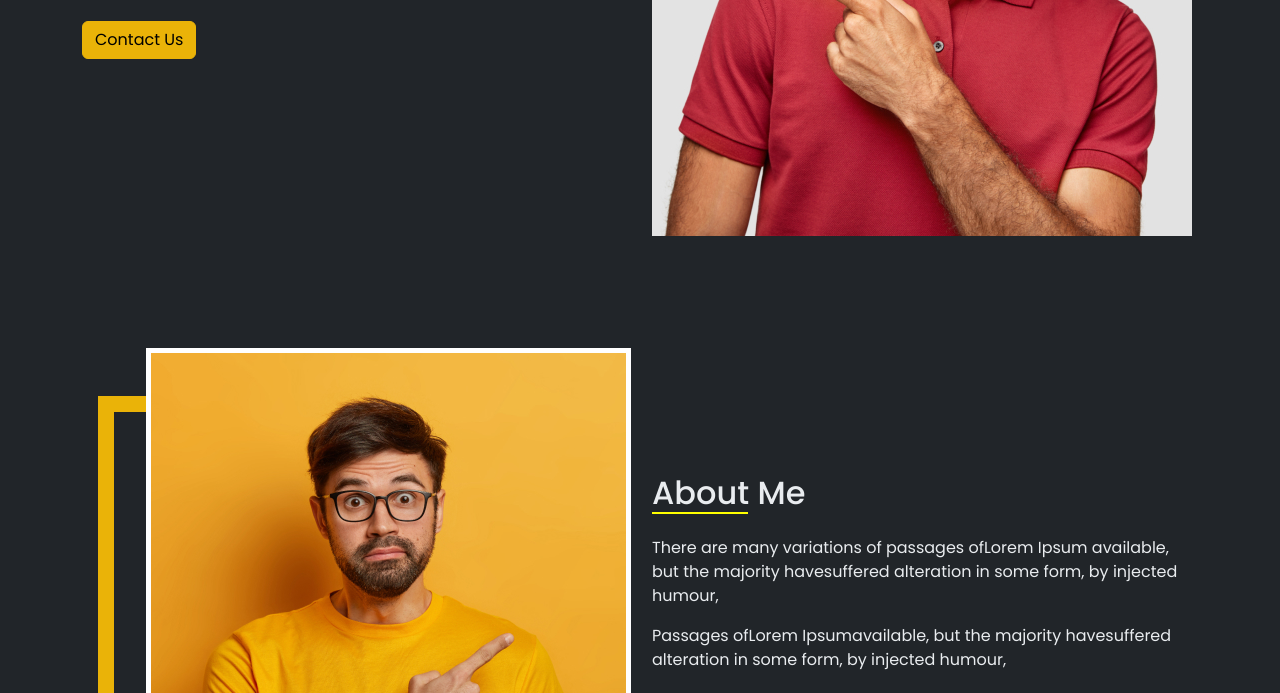
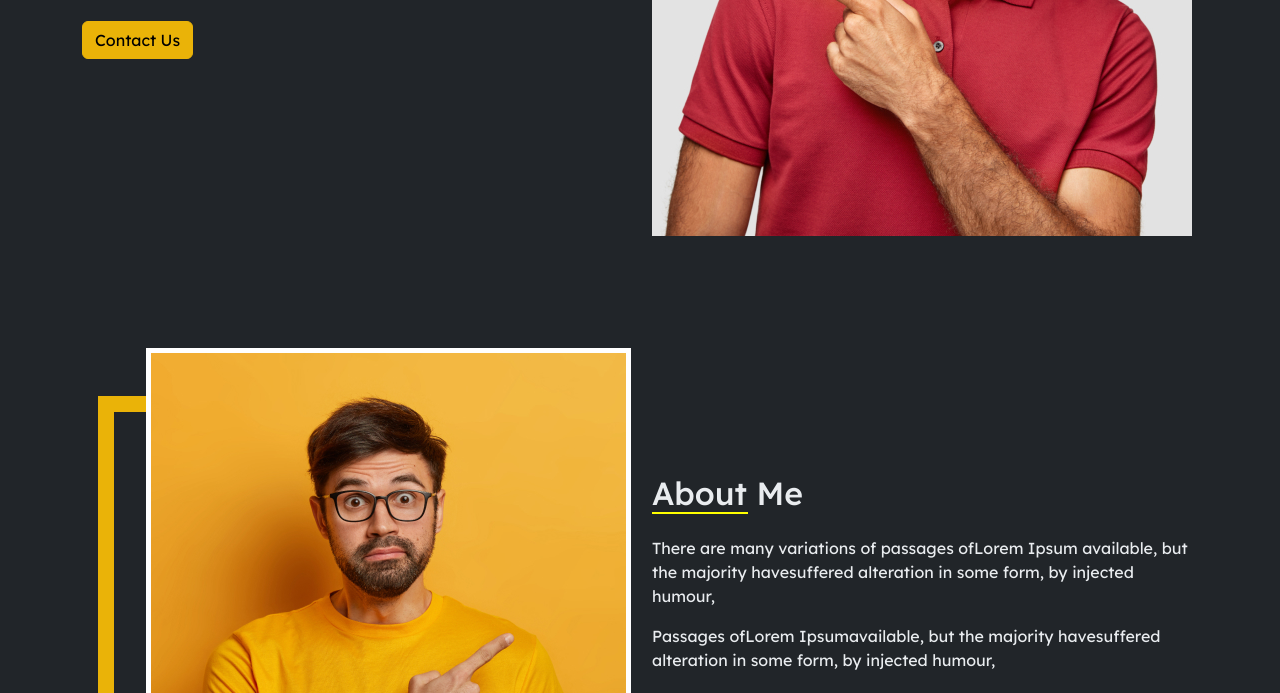
Before and after one commit to easetemplates/about-me-personal-portfolio-website-template, a website built with Vite: page src/index.html in a window 1280 px wide. Shown: the part 468-1161 px from the top of the page. Built offline with nearby package versions, Linux system fonts and the light colour scheme; files whose address does not match are found by name.

Commit message:
change fonts

```diff
--- a/src/index.html
+++ b/src/index.html
@@ -6,8 +6,7 @@
     <meta http-equiv="X-UA-Compatible" content="IE=edge">
     <meta name="viewport" content="width=device-width, initial-scale=1.0">
     <title>Home Page</title>
-
-    <link href="https://fonts.googleapis.com/css2?family=Poppins:wght@200;300;400;500;600;700;800;900&display=swap"
+    <link href="https://fonts.googleapis.com/css2?family=Lexend+Deca:wght@100;200;300;400;500;600;800;900&display=swap"
         rel="stylesheet">
 
     <!-- <link rel="stylesheet" href="scss/styles.scss"> -->
--- a/src/scss/theme/_variables.scss
+++ b/src/scss/theme/_variables.scss
@@ -593,7 +593,7 @@ $aspect-ratios: (
 
 // scss-docs-start font-variables
 // stylelint-disable value-keyword-case
-$font-family-sans-serif: "Poppins", serif !default;
+$font-family-sans-serif: "Lexend Deca", serif !default;
 $font-family-monospace: SFMono-Regular, Menlo, Monaco, Consolas, "Liberation Mono", "Courier New", monospace !default;
 // stylelint-enable value-keyword-case
 $font-family-base: var(--#{$prefix}font-sans-serif) !default;
```
